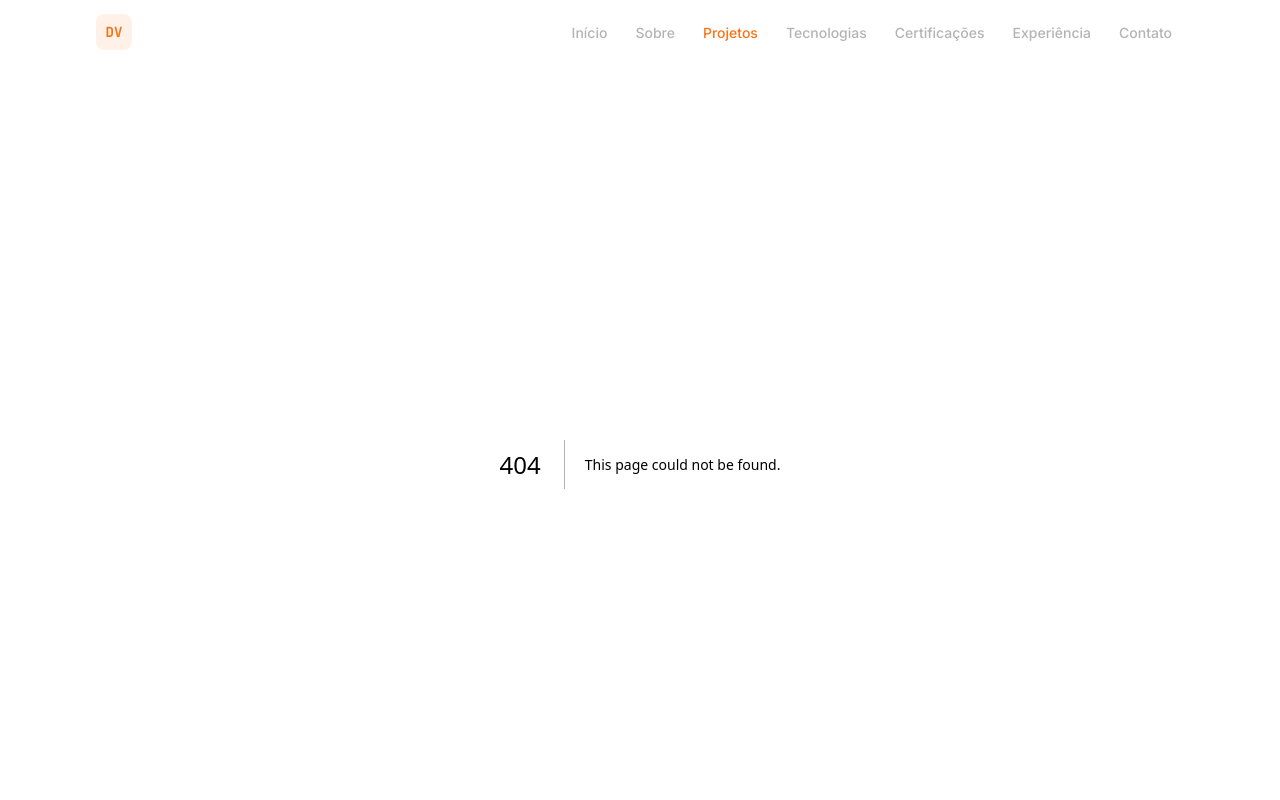
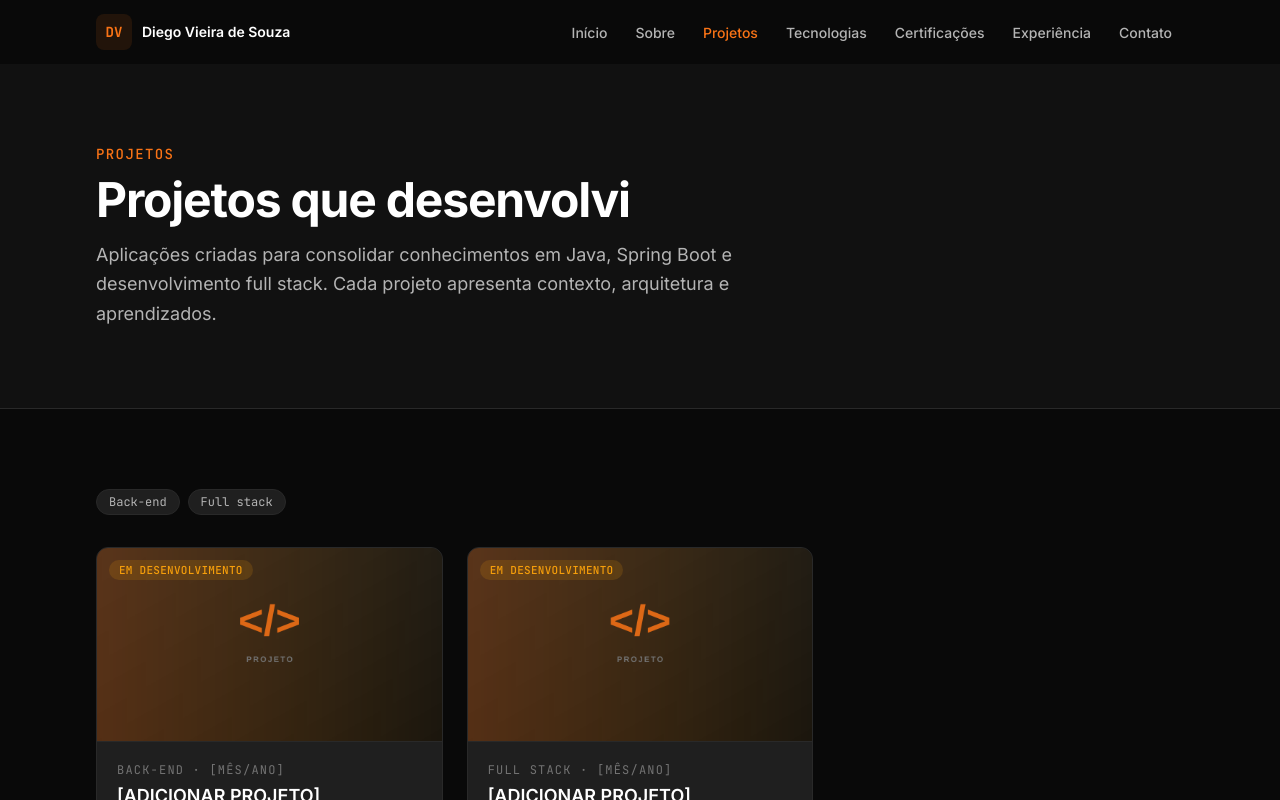
Before and after one commit to diegovieiradv/portfolio-diego-vieira, a Next.js app: page /projetos in a window 1280 px wide. Before the commit this address had no page. Shown: the top 800 px of the page. Built offline with nearby package versions, Linux system fonts and the light colour scheme.

Commit message:
feat: criar página de listagem de projetos

```diff
--- /dev/null
+++ b/src/app/projetos/page.tsx
@@ -0,0 +1,60 @@
+import type { Metadata } from "next";
+import { projects, getProjectCategories } from "@/data/projects";
+import { Container } from "@/components/ui/Container";
+import { ProjectCard } from "@/components/ui/ProjectCard";
+
+export const metadata: Metadata = {
+  title: "Projetos",
+  description:
+    "Projetos desenvolvidos por Diego Vieira de Souza, com foco em back-end e full stack.",
+};
+
+export default function ProjetosPage() {
+  const categories = getProjectCategories();
+
+  return (
+    <>
+      <section
+        aria-labelledby="titulo-projetos"
+        className="border-b border-border bg-surface py-16 sm:py-20"
+      >
+        <Container>
+          <p className="font-mono text-sm font-medium uppercase tracking-widest text-primary">
+            Projetos
+          </p>
+          <h1
+            id="titulo-projetos"
+            className="mt-3 max-w-3xl text-4xl font-bold tracking-tight sm:text-5xl"
+          >
+            Projetos que desenvolvi
+          </h1>
+          <p className="mt-4 max-w-2xl text-lg leading-relaxed text-secondary">
+            Aplicações criadas para consolidar conhecimentos em Java, Spring Boot e desenvolvimento
+            full stack. Cada projeto apresenta contexto, arquitetura e aprendizados.
+          </p>
+        </Container>
+      </section>
+
+      <div className="py-16 sm:py-20">
+        <Container>
+          <ul className="flex flex-wrap gap-2">
+            {categories.map((category) => (
+              <li
+                key={category}
+                className="rounded-full border border-border bg-card px-3 py-1 font-mono text-xs text-secondary"
+              >
+                {category}
+              </li>
+            ))}
+          </ul>
+
+          <div className="mt-8 grid gap-6 sm:grid-cols-2 lg:grid-cols-3">
+            {projects.map((project) => (
+              <ProjectCard key={project.slug} project={project} />
+            ))}
+          </div>
+        </Container>
+      </div>
+    </>
+  );
+}
```
